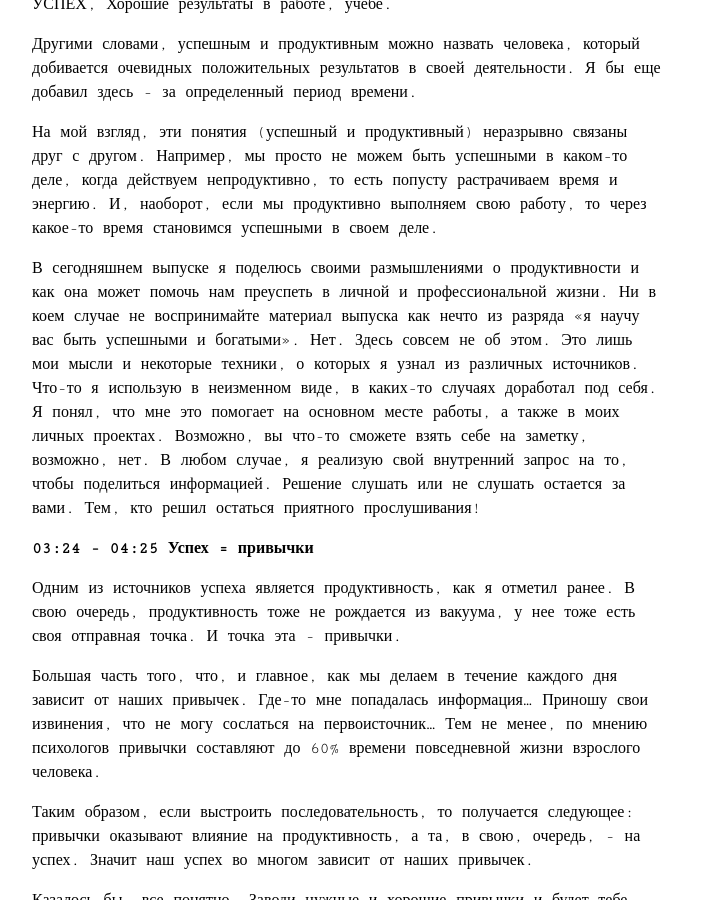
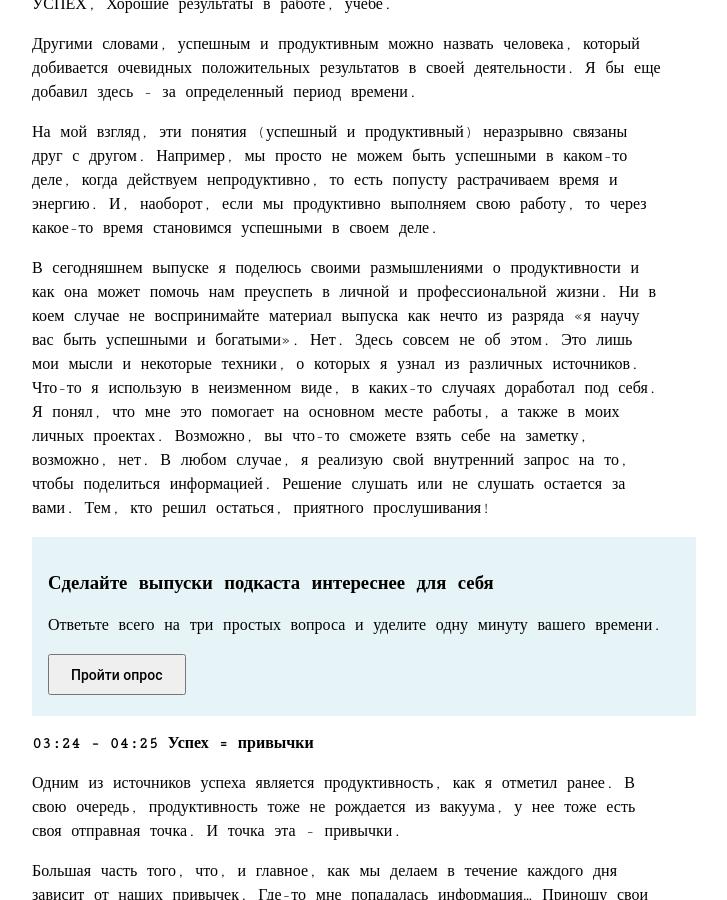
Before and after one commit to techwritex/techcommpod, a Jekyll site: the page built from _posts/2024-03-11-vypusk-18-uspeshnyi-i-productivnyi.md, in a window 1280 px wide and 900 px high, scrolled down 1899 px. Shown: the whole window, without its empty margins (292-1019 px from the left). Built offline with Jekyll 4.4.1, drawn with Linux system fonts in a browser that asks for light colours.

Commit message:
techcommpod-1.8.3-episode-18-fixes

```diff
--- a/_posts/2024-03-11-vypusk-18-uspeshnyi-i-productivnyi.md
+++ b/_posts/2024-03-11-vypusk-18-uspeshnyi-i-productivnyi.md
@@ -59,7 +59,9 @@ episode: "Выпуск #18. Успешный и продуктивный"
 
 На мой взгляд, эти понятия (успешный и продуктивный) неразрывно связаны друг с другом. Например, мы просто не можем быть успешными в каком-то деле, когда действуем непродуктивно, то есть попусту растрачиваем время и энергию. И, наоборот, если мы продуктивно выполняем свою работу, то через какое-то время становимся успешными в своем деле.
 
-В сегодняшнем выпуске я поделюсь своими размышлениями о продуктивности и как она может помочь нам преуспеть в личной и профессиональной жизни. Ни в коем случае не воспринимайте материал выпуска как нечто из разряда «я научу вас быть  успешными и богатыми». Нет. Здесь совсем не об этом. Это лишь мои мысли и некоторые техники, о которых я узнал из различных источников. Что-то я использую в неизменном виде, в каких-то случаях доработал под себя. Я понял, что мне это помогает на основном месте работы, а также в моих личных проектах. Возможно, вы что-то сможете взять себе на заметку, возможно, нет. В любом случае, я реализую свой внутренний запрос на то, чтобы поделиться информацией. Решение слушать или не слушать остается за вами. Тем, кто решил остаться приятного прослушивания!
+В сегодняшнем выпуске я поделюсь своими размышлениями о продуктивности и как она может помочь нам преуспеть в личной и профессиональной жизни. Ни в коем случае не воспринимайте материал выпуска как нечто из разряда «я научу вас быть  успешными и богатыми». Нет. Здесь совсем не об этом. Это лишь мои мысли и некоторые техники, о которых я узнал из различных источников. Что-то я использую в неизменном виде, в каких-то случаях доработал под себя. Я понял, что мне это помогает на основном месте работы, а также в моих личных проектах. Возможно, вы что-то сможете взять себе на заметку, возможно, нет. В любом случае, я реализую свой внутренний запрос на то, чтобы поделиться информацией. Решение слушать или не слушать остается за вами. Тем, кто решил остаться, приятного прослушивания!
+
+{% include podcast_survey_banner.html %}
 
 **03:24 - 04:25 Успех = привычки**
 
```
